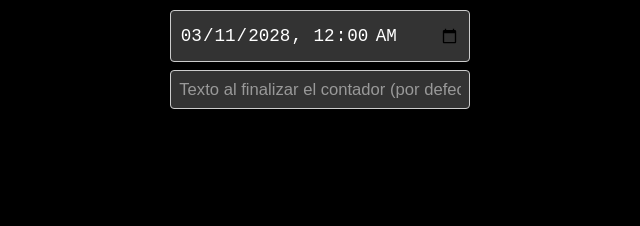
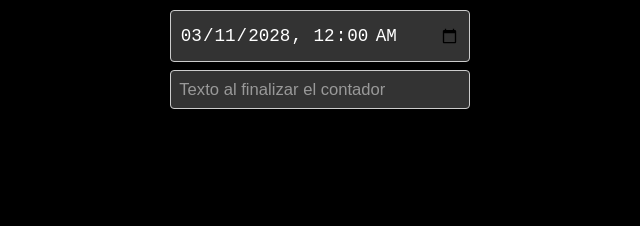
Before and after one commit to Papiaceituna28/simple-black-counter, a plain HTML site: page index.html in a window 1280 px wide. Both pictures are taken after a click on the button "⚙️". Shown: the part 394-620 px from the top of the page, 320-960 px from the left. Drawn offline with Linux system fonts and the light colour scheme.

```diff
--- a/index.html
+++ b/index.html
@@ -289,7 +289,7 @@
             class="final-text-input hidden"
             maxlength="120"
             spellcheck="true"
-            placeholder="Texto al finalizar el contador (por defecto: ¡Tiempo terminado!)"
+            placeholder="Texto al finalizar el contador"
             autocomplete="off"
         />
         <button class="toggle-date-btn" id="toggleDateBtn" title="Mostrar/ocultar selector de fecha">⚙️</button>
@@ -323,7 +323,7 @@
         let interval;
         let wasDateManuallySet = !!storedDateValue;
 
-        const defaultFinalText = "¡Tiempo terminado!";
+        const defaultFinalText = "¡Feliz Año Nuevo!";
         let finalCountdownText = localStorage.getItem(LS_FINAL_TEXT) || defaultFinalText;
         const finalTextInput = document.getElementById('finalTextInput');
         finalTextInput.value = localStorage.getItem(LS_FINAL_TEXT) || "";
```
